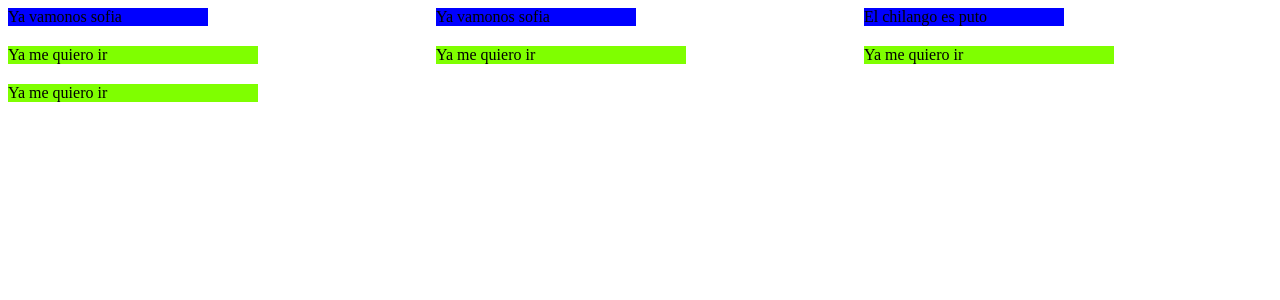
After one commit to 125052657-source/Aplicaciones-Web-TIID-222, a PHP site: page /practica.html in a window 1280 px wide. The commit adds this page. Shown: the top 300 px of the page. Run offline with PHP 8.4, Linux system fonts and the light colour scheme.

Commit message:
Se trabajo en html en estilos y en div

```diff
--- /dev/null
+++ b/practica.html
@@ -0,0 +1,51 @@
+<!DOCTYPE html>
+<html lang="en">
+<head>
+    <meta charset="UTF-8">
+    <meta name="viewport" content="width=device-width, initial-scale=1.0">
+    <title>Document</title>
+
+    <style>
+        .contenedor {
+           /*  display: flex;
+            flex-direction: row; */
+            gap: 20px;
+            display: grid;
+            grid-template-columns: repeat(3, 1fr);
+
+        }
+        .card-larga {
+            grid-column: 3;
+            grid-row: span 3;
+
+            display: grid;
+            grid-template-columns: repeat(3, 1fr);
+
+        }
+
+    </style>
+
+
+
+</head>
+<body>
+
+    <div class="contenedor">
+        <div class="card" style="background-color:blue; width: 200px;"> Ya vamonos sofia </div>
+        <div class="card" style="background-color:blue; width: 200px;"> Ya vamonos sofia</div>
+        <div class="card" style="background-color:blue; width: 200px;">El chilango es puto</div>
+        <div class="card" style="background-color:chartreuse; width: 250px;"> Ya me quiero ir</div>
+        <div class="card" style="background-color:chartreuse; width: 250px;"> Ya me quiero ir</div>
+        <div class="card" style="background-color:chartreuse; width: 250px;"> Ya me quiero ir</div>
+        <div class="card" style="background-color:chartreuse; width: 250px;"> Ya me quiero ir</div>    </div>
+
+
+    </div>
+
+
+
+
+
+
+</body>
+</html>
```
Also changed, not shown: Index.php (+6 -6 lines).
